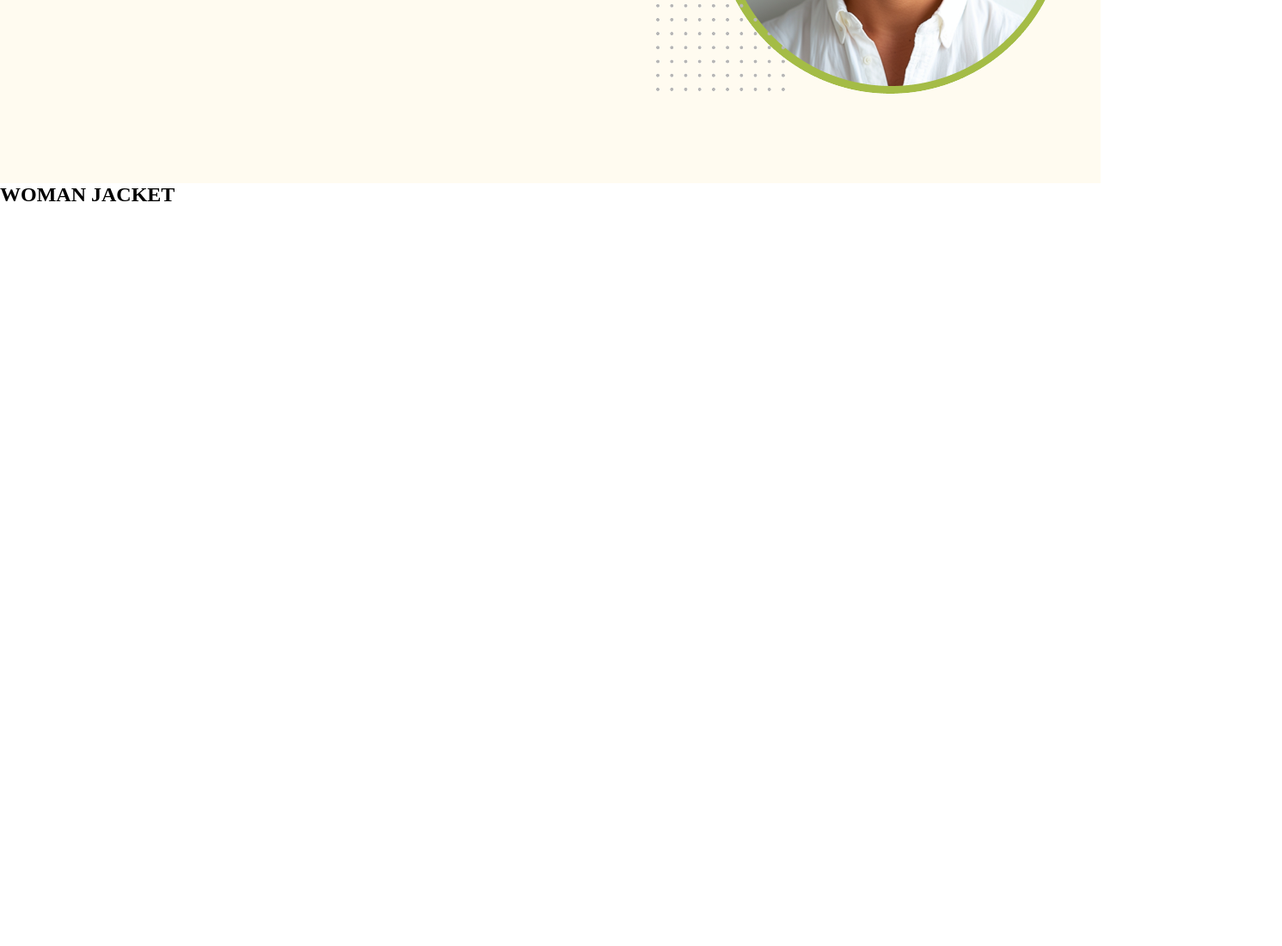
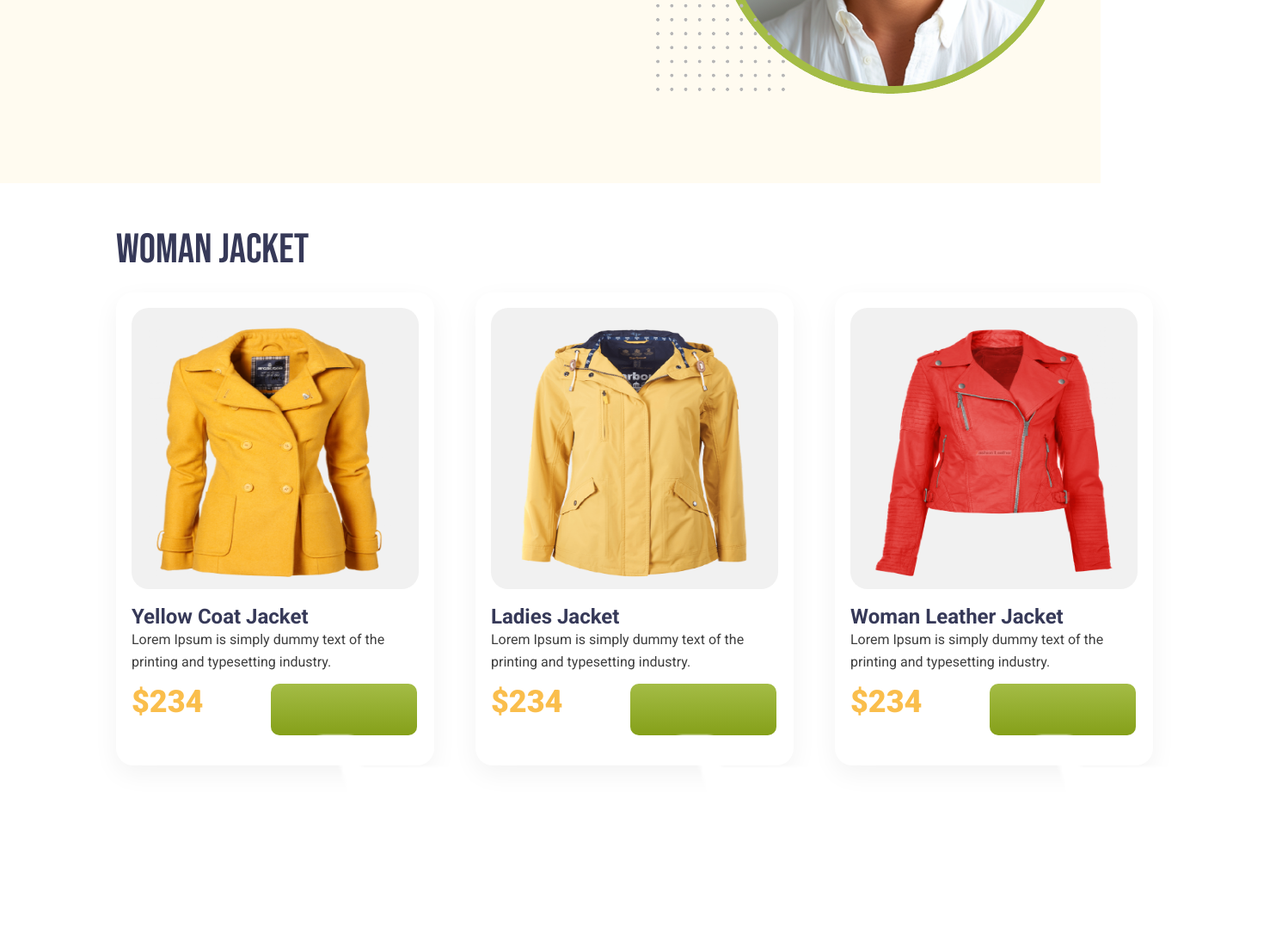
Before and after one commit to shuv0gg/Genz-Fashion-Website, a plain HTML site: page index.html in a window 1280 px wide. Shown: the part 502-1602 px from the top of the page at 86% size, 1491 px wide, since content can reach past the window. Before the commit the page ends 800 px from the top, so only its background shows below. Drawn offline with Linux system fonts and the light colour scheme.

Commit message:
women jacket section

```diff
--- a/index.html
+++ b/index.html
@@ -55,6 +55,60 @@
         </div>
       </section>
     </header>
-    <main><h2>WOMAN JACKET</h2></main>
+    <main>
+      <h2>WOMAN JACKET</h2>
+      <section class="woman-jacket-div">
+        <div class="j-div">
+          <div class="jacket-div">
+            <img src="/images/jacket-1.png" alt="" />
+          </div>
+          <h4>Yellow Coat Jacket</h4>
+
+          <p>
+            Lorem Ipsum is simply dummy text of the printing and typesetting
+            industry.
+          </p>
+          <div class="price-div">
+            <h5>$234</h5>
+            <button class="primary-btn">
+              <img src="/icons/shopping-cart 1.png" class="cart-img" />BUY NOW
+            </button>
+          </div>
+        </div>
+        <div class="j-div">
+          <div class="jacket-div">
+            <img src="/images/jacket-2.png" alt="" />
+          </div>
+          <h4>Ladies Jacket</h4>
+          <p>
+            Lorem Ipsum is simply dummy text of the printing and typesetting
+            industry.
+          </p>
+          <div class="price-div">
+            <h5>$234</h5>
+            <button class="primary-btn">
+              <img src="/icons/shopping-cart 1.png" class="cart-img" />BUY NOW
+            </button>
+          </div>
+        </div>
+        <div class="j-div">
+          <div class="jacket-div">
+            <img src="/images/jacket-3.png" alt="" />
+          </div>
+          <h4>Woman Leather Jacket</h4>
+
+          <p>
+            Lorem Ipsum is simply dummy text of the printing and typesetting
+            industry.
+          </p>
+          <div class="price-div">
+            <h5>$234</h5>
+            <button class="primary-btn">
+              <img src="/icons/shopping-cart 1.png" class="cart-img" />BUY NOW
+            </button>
+          </div>
+        </div>
+      </section>
+    </main>
   </body>
 </html>
--- a/styles.css
+++ b/styles.css
@@ -90,3 +90,71 @@ nav h2 {
 .image-div {
   margin-top: 20px;
 }
+main h2 {
+  margin-top: 49px;
+  margin-left: 135px;
+  color: #363958;
+  font-family: "Bebas Neue";
+  font-size: 48px;
+  font-weight: 400;
+}
+.woman-jacket-div {
+  display: flex;
+  margin: 21px 135px 0px 135px;
+  gap: 48px;
+}
+.j-div {
+  width: 370px;
+  height: 550px;
+  flex-shrink: 0;
+  border-radius: 20px;
+  background: #fff;
+  box-shadow: 0 10px 30px 0 rgba(0, 0, 0, 0.05);
+  /* border: 1px solid black; */
+  margin-bottom: 10px;
+}
+.jacket-div {
+  width: 334px;
+  height: 327px;
+  flex-shrink: 0;
+  border-radius: 20px;
+  background-color: #f1f1f1;
+  /* border: 1px solid black; */
+  margin: 18px;
+}
+.woman-jacket-div img {
+  width: 293px;
+  height: 293px;
+  flex-shrink: 0;
+  padding: 22px 21px 12px 20px;
+}
+.j-div h4 {
+  color: #363958;
+  font-family: Roboto;
+  font-size: 24px;
+  font-weight: 700;
+  padding-left: 18px;
+}
+.j-div p {
+  color: #3e3e3e;
+  font-family: Roboto;
+  font-size: 16px;
+  font-weight: 400;
+  line-height: 26px; /* 162.5% */
+  padding-left: 18px;
+}
+
+.price-div {
+  display: flex;
+  margin-top: 12px;
+  gap: 79px;
+  padding-left: 18px;
+}
+.price-div h5 {
+  color: #fabe4c;
+  font-family: Roboto;
+  font-size: 36px;
+  font-style: normal;
+  font-weight: 900;
+  line-height: normal;
+}
```
